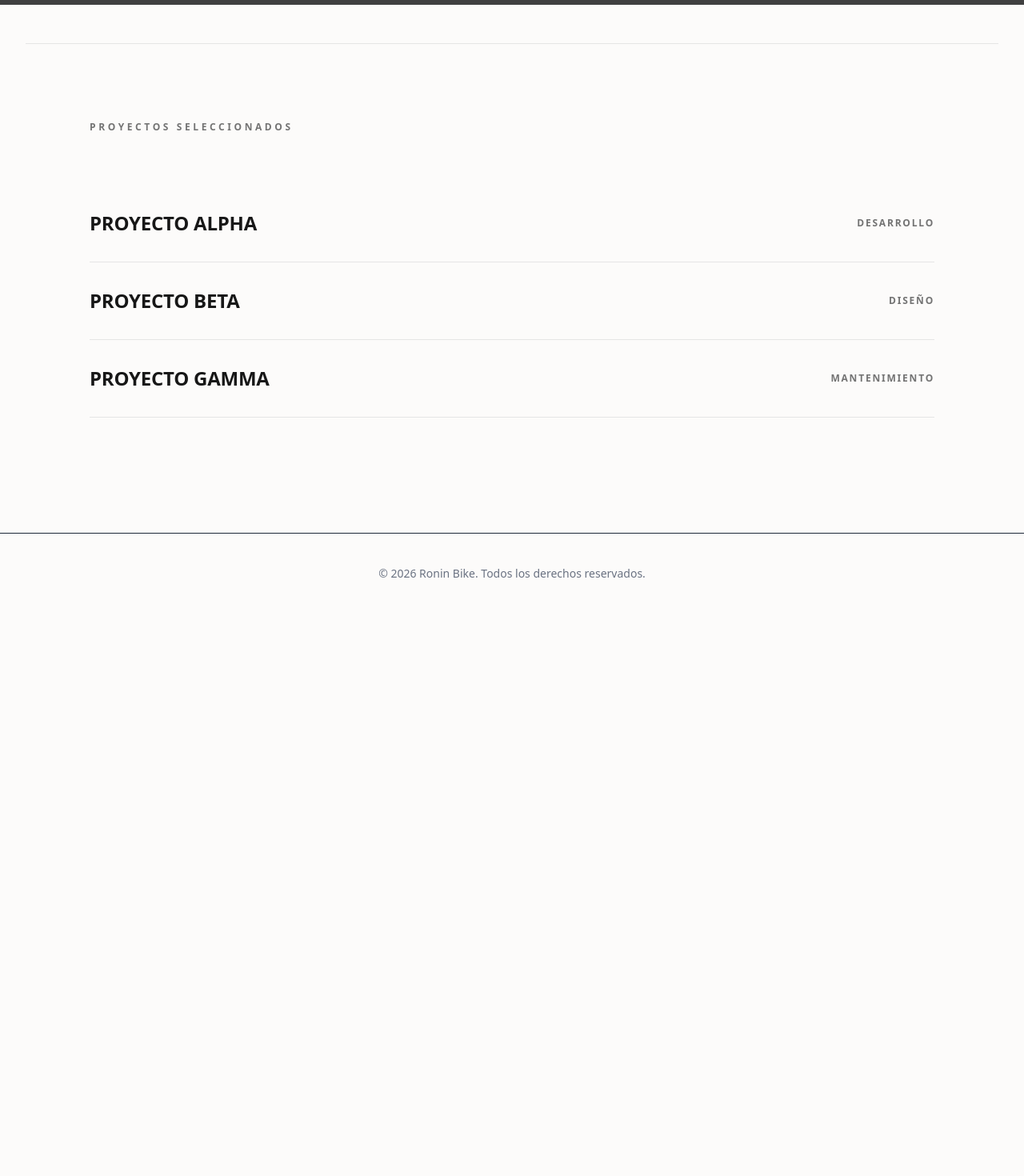
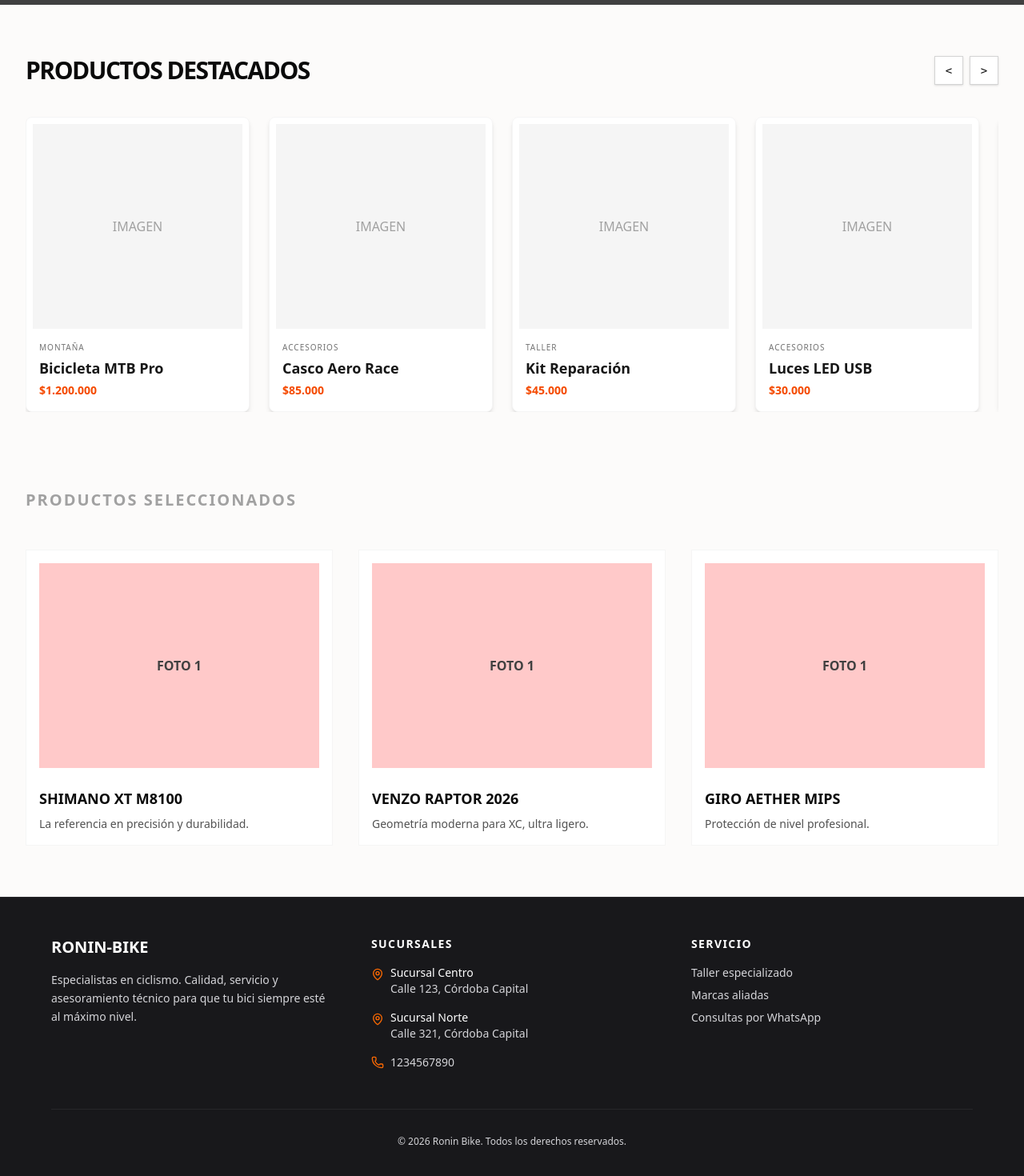
Before and after one commit to meracs2/ronin-bike, a Next.js app: page / in a window 1280 px wide. Shown: the part 566-2036 px from the top of the page at 80% size. Before the commit the page ends 1333 px from the top, so only its background shows below. Built offline with nearby package versions, Linux system fonts and the light colour scheme.

Commit message:
feat: agregar seccion productos seleccionados con carrusel interno

```diff
--- a/app/page.tsx
+++ b/app/page.tsx
@@ -1,6 +1,6 @@
 import Navbar from '@/components/Navbar';
 import Carousel from '@/components/Carousel';
-import ProjectGrid from '@/components/ProjectGrid';
+import ProductCarousel from '@/components/ProductCarousel';
 import Footer from '@/components/Footer';
 
 export default function Home() {
@@ -8,13 +8,13 @@ export default function Home() {
     <main className="min-h-screen bg-[#fcfbfa] text-neutral-950">
       <Navbar />
 
-      {/* El carrusel respeta el ancho total */}
+      {/* Carrusel de cabecera */}
       <Carousel />
 
-      {/* El resto del contenido centrado */}
-      <section className="max-w-7xl mx-auto px-4 md:px-8 py-12">
-        <ProjectGrid />
-      </section>
+      {/* Componente unificado con Destacados y Seleccionados */}
+      <ProductCarousel />
+
+      {/* Borramos la sección ProjectGrid que estaba acá abajo */}
 
       <Footer />
     </main>
--- a/components/Footer.tsx
+++ b/components/Footer.tsx
@@ -1,7 +1,89 @@
+import { MapPin, Phone, Clock } from 'lucide-react';
+
 export default function Footer() {
   return (
-    <footer className="py-10 px-8 border-t border-gray-800 text-center text-gray-500 text-sm">
-      <p>© {new Date().getFullYear()} Ronin Bike. Todos los derechos reservados.</p>
+    <footer className="bg-zinc-900 text-zinc-300 py-12 px-6 border-t border-zinc-800">
+      <div className="max-w-6xl mx-auto grid grid-cols-1 md:grid-cols-3 gap-12">
+
+        {/* Bloque 1: Marca */}
+        <div>
+          <h3 className="text-white font-bold text-xl mb-4">RONIN-BIKE</h3>
+          <p className="text-sm leading-relaxed">
+            Especialistas en ciclismo. Calidad, servicio y asesoramiento
+            técnico para que tu bici siempre esté al máximo nivel.
+          </p>
+        </div>
+
+        {/* Bloque 2: Sucursales y contacto */}
+        <div>
+          <h4 className="text-white font-semibold mb-4 text-sm tracking-widest uppercase">Sucursales</h4>
+          <ul className="space-y-4 text-sm">
+            <li>
+              <a
+                href="https://www.google.com/maps/search/?api=1&query=Calle+123+Córdoba+Capital"
+                target="_blank"
+                rel="noopener noreferrer"
+                className="flex items-start gap-2 group hover:text-white transition"
+              >
+                <MapPin size={16} className="text-orange-500 mt-1 shrink-0" />
+                <div>
+                  <p className="text-white group-hover:text-orange-500 transition">Sucursal Centro</p>
+                  <p>Calle 123, Córdoba Capital</p>
+                </div>
+              </a>
+            </li>
+            <li>
+              <a
+                href="https://www.google.com/maps/search/?api=1&query=Calle+321+Córdoba+Capital"
+                target="_blank"
+                rel="noopener noreferrer"
+                className="flex items-start gap-2 group hover:text-white transition"
+              >
+                <MapPin size={16} className="text-orange-500 mt-1 shrink-0" />
+                <div>
+                  <p className="text-white group-hover:text-orange-500 transition">Sucursal Norte</p>
+                  <p>Calle 321, Córdoba Capital</p>
+                </div>
+              </a>
+            </li>
+            <li className="mt-4">
+              <a
+                href="https://wa.me/5493510000000"
+                target="_blank"
+                rel="noopener noreferrer"
+                className="flex items-center gap-2 hover:text-orange-500 transition"
+              >
+                <Phone size={16} className="text-orange-500" />
+                <span>1234567890</span>
+              </a>
+            </li>
+          </ul>
+        </div>
+
+        {/* Bloque 3: Navegación */}
+        <div>
+          <h4 className="text-white font-semibold mb-4 text-sm tracking-widest uppercase">Servicio</h4>
+          <ul className="space-y-2 text-sm">
+            <li><a href="#" className="hover:text-orange-500 transition">Taller especializado</a></li>
+            <li><a href="#" className="hover:text-orange-500 transition">Marcas aliadas</a></li>
+            <li>
+              <a
+                href="https://wa.me/5493510000000"
+                target="_blank"
+                rel="noopener noreferrer"
+                className="hover:text-orange-500 transition"
+              >
+                Consultas por WhatsApp
+              </a>
+            </li>
+          </ul>
+        </div>
+      </div> {/* Cierra el grid */}
+
+      {/* Copyright */}
+      <div className="max-w-6xl mx-auto mt-12 pt-8 border-t border-zinc-800 text-center text-xs">
+        © {new Date().getFullYear()} Ronin Bike. Todos los derechos reservados.
+      </div>
     </footer>
   );
 }
--- /dev/null
+++ b/components/ProductCard.tsx
@@ -0,0 +1,35 @@
+"use client";
+
+import React from 'react';
+import useEmblaCarousel from 'embla-carousel-react';
+
+// Colores de prueba para el carrusel
+const colores = ["bg-red-200", "bg-blue-200", "bg-green-200", "bg-yellow-200", "bg-purple-200"];
+
+export default function ProductCard({ nombre, desc, cantidadFotos }) {
+  const [emblaRef, emblaApi] = useEmblaCarousel({ loop: true });
+
+  return (
+    <div className="group block overflow-hidden border border-neutral-100 bg-white p-4 hover:shadow-xl transition-all duration-500">
+      {/* Carrusel interno con bloques de colores */}
+      <div className="relative overflow-hidden mb-6" ref={emblaRef}>
+        <div className="flex">
+          {Array.from({ length: cantidadFotos }).map((_, i) => (
+            <div key={i} className={`flex-[0_0_100%] h-64 ${colores[i % colores.length]} flex items-center justify-center`}>
+              <span className="text-neutral-700 font-bold">FOTO {i + 1}</span>
+            </div>
+          ))}
+        </div>
+
+        {/* Flechas de navegación */}
+        <button onClick={() => emblaApi?.scrollPrev()} className="absolute left-2 top-1/2 -translate-y-1/2 bg-white/80 p-2 opacity-0 group-hover:opacity-100 transition-opacity rounded-full shadow-md z-10">←</button>
+        <button onClick={() => emblaApi?.scrollNext()} className="absolute right-2 top-1/2 -translate-y-1/2 bg-white/80 p-2 opacity-0 group-hover:opacity-100 transition-opacity rounded-full shadow-md z-10">→</button>
+      </div>
+
+      <a href="#">
+        <h3 className="text-lg font-bold uppercase">{nombre}</h3>
+        <p className="text-sm text-neutral-600 mt-2">{desc}</p>
+      </a>
+    </div>
+  );
+}
--- /dev/null
+++ b/components/ProductCarousel.tsx
@@ -0,0 +1,88 @@
+"use client";
+
+import React, { useCallback } from 'react';
+import useEmblaCarousel from 'embla-carousel-react';
+import ProductCard from './ProductCard';
+
+const productosDestacados = [
+  { id: 1, nombre: "Bicicleta MTB Pro", categoria: "Montaña", precio: "$1.200.000" },
+  { id: 2, nombre: "Casco Aero Race", categoria: "Accesorios", precio: "$85.000" },
+  { id: 3, nombre: "Kit Reparación", categoria: "Taller", precio: "$45.000" },
+  { id: 4, nombre: "Luces LED USB", categoria: "Accesorios", precio: "$30.000" },
+  { id: 5, nombre: "Zapatillas Carbon", categoria: "Indumentaria", precio: "$210.000" },
+  { id: 6, nombre: "Inflador Profesional", categoria: "Taller", precio: "$60.000" },
+  { id: 7, nombre: "Ciclocomputadora GPS", categoria: "Accesorios", precio: "$150.000" },
+  { id: 8, nombre: "Lubricante Cadena", categoria: "Mantenimiento", precio: "$15.000" },
+  { id: 9, nombre: "Guantes Invierno", categoria: "Indumentaria", precio: "$40.000" },
+  { id: 10, nombre: "Cámara Antipinchazos", categoria: "Repuestos", precio: "$12.000" },
+];
+
+export default function ProductCarousel() {
+  const [emblaRef, emblaApi] = useEmblaCarousel({ loop: true, align: 'start' });
+
+  const scrollPrev = useCallback(() => emblaApi && emblaApi.scrollPrev(), [emblaApi]);
+  const scrollNext = useCallback(() => emblaApi && emblaApi.scrollNext(), [emblaApi]);
+
+  return (
+    <section className="py-16 bg-[#fcfbfa]">
+      <div className="max-w-7xl mx-auto px-4 md:px-8">
+
+        {/* 1. PRODUCTOS DESTACADOS */}
+        <div className="flex items-end justify-between mb-10">
+          <h2 className="text-3xl font-bold uppercase tracking-tighter">Productos Destacados</h2>
+          <div className="flex gap-2">
+            <button onClick={scrollPrev} className="w-9 h-9 flex items-center justify-center border border-neutral-300 bg-white hover:bg-neutral-900 hover:text-white transition-all font-mono text-sm shadow-sm">
+              &lt;
+            </button>
+            <button onClick={scrollNext} className="w-9 h-9 flex items-center justify-center border border-neutral-300 bg-white hover:bg-neutral-900 hover:text-white transition-all font-mono text-sm shadow-sm">
+              &gt;
+            </button>
+          </div>
+        </div>
+
+        <div className="overflow-hidden mb-24" ref={emblaRef}>
+          <div className="flex gap-6">
+            {productosDestacados.map((prod) => (
+              <div key={prod.id} className="flex-[0_0_280px] group cursor-pointer">
+                <div className="bg-white p-2 rounded-lg border border-neutral-100 shadow-md hover:shadow-lg transition-all duration-300">
+                  <div className="bg-neutral-100 h-64 mb-4 flex items-center justify-center group-hover:bg-orange-50 transition-colors">
+                    <span className="text-neutral-400 font-medium">IMAGEN</span>
+                  </div>
+                  <div className="px-2 pb-2">
+                    <p className="text-[10px] uppercase tracking-widest text-neutral-500">{prod.categoria}</p>
+                    <h3 className="text-lg font-bold text-neutral-900 mt-1">{prod.nombre}</h3>
+                    <p className="text-sm font-semibold text-orange-600 mt-1">{prod.precio}</p>
+                  </div>
+                </div>
+              </div>
+            ))}
+          </div>
+        </div>
+
+        {/* 2. PRODUCTOS SELECCIONADOS */}
+        <h2 className="text-xl font-bold uppercase tracking-widest text-neutral-400 mb-12">
+          Productos Seleccionados
+        </h2>
+
+        <div className="grid md:grid-cols-3 gap-8">
+          <ProductCard
+            nombre="Shimano XT M8100"
+            desc="La referencia en precisión y durabilidad."
+            cantidadFotos={3}
+          />
+          <ProductCard
+            nombre="Venzo Raptor 2026"
+            desc="Geometría moderna para XC, ultra ligero."
+            cantidadFotos={3} // <--- CORREGIDO: ahora tiene 3
+          />
+          <ProductCard
+            nombre="Giro Aether MIPS"
+            desc="Protección de nivel profesional."
+            cantidadFotos={4}
+          />
+        </div>
+
+      </div>
+    </section>
+  );
+}
```
